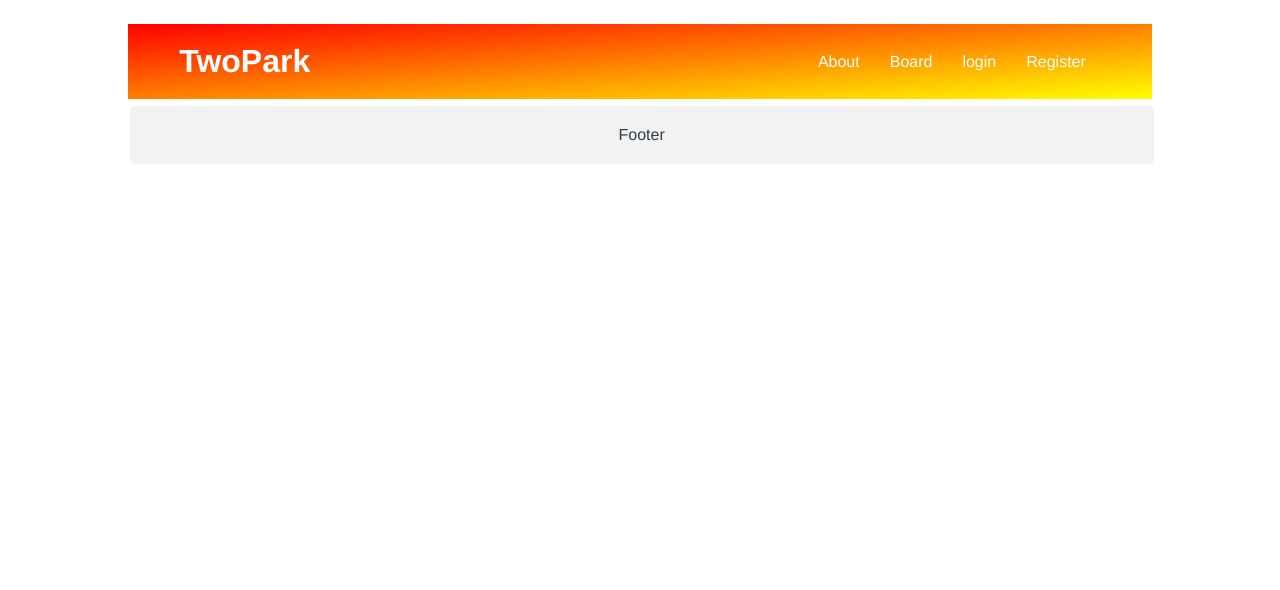
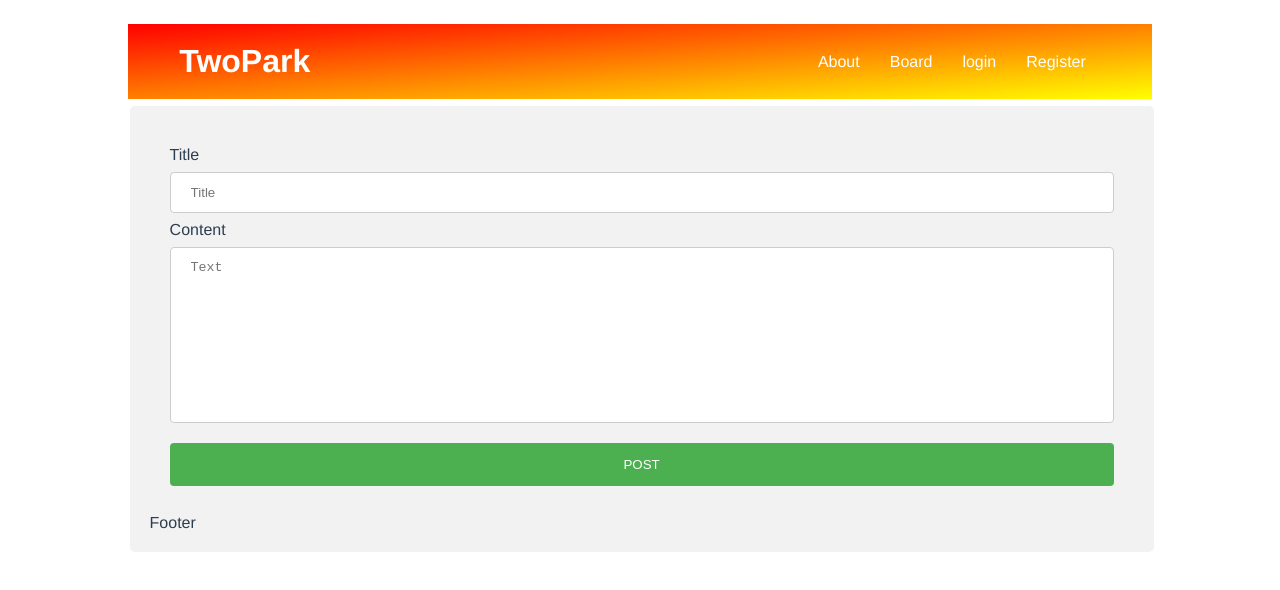
Before and after one commit to Dyrandy/TwoPark, a Vue app in the folder tp_frontend/: page /boardWrite in a window 1280 px wide. Shown: the top 590 px of the page. Built offline with nearby package versions, Linux system fonts and the light colour scheme.

Commit message:
Modified boardList.vue by adding links, search bar and write button. Made boardWrite.vue. Added routers and fixed variable names ex) userinfo -> userInfo.

```diff
--- a/tp_frontend/src/App.vue
+++ b/tp_frontend/src/App.vue
@@ -1,7 +1,6 @@
 <template>
   <div id="app">
     <mainHeader></mainHeader>
-<!--    <boardList></boardList>-->
     <router-view></router-view>
     <mainFooter></mainFooter>
   </div>
@@ -11,15 +10,16 @@
   import mainHeader from './components/Header.vue';
   import mainFooter from './components/Footer.vue';
   import boardList from './components/board/boardList.vue';
-  import userinfo from './components/userinfo/userinfo';
-
+  import userInfo from './components/userInfo/userInfo';
+  import boardWrite from './components/board/boardWrite';
 
 export default {
   components: {
       'mainHeader': mainHeader,
       'mainFooter': mainFooter,
       'boardList': boardList,
-      'userinfo' : userinfo
+      'userInfo' : userInfo,
+      'boardWrite': boardWrite
   }
 }
 </script>
@@ -29,7 +29,7 @@ export default {
   font-family: 'Avenir', Helvetica, Arial, sans-serif;
   -webkit-font-smoothing: antialiased;
   -moz-osx-font-smoothing: grayscale;
-  text-align: center;
+  /*text-align: center;*/
   color: #2c3e50;
   margin-top: 60px;
 }
--- a/tp_frontend/src/components/board/boardList.vue
+++ b/tp_frontend/src/components/board/boardList.vue
@@ -1,25 +1,37 @@
 <template>
-  <table class="boardTable">
-    <tr class="tableHead">
+  <div>
+    <table class="boardTable">
+      <tr class="tableHead">
         <th class="num">NUM</th>
         <th class="title">TITLE</th>
         <th class="madeBy"> MADE BY</th>
         <th class="date">DATE</th>
-    </tr>
+      </tr>
 
-    <tr class="tableAttribute">
-      <a href="#"><td class="num">Num</td></a>
-      <td class="title"><a href="#">Title</a></td>
-      <td class="madeBy"><a href="#">Made By</a></td>
-      <td class="date"><a href="#">Date</a></td>
-    </tr>
-  </table>
+      <tr class="tableAttribute" id="row1" onclick="window.location='/1';">
+        <td class="num">Num</td>
+        <td class="title">Title</td>
+        <td class="madeBy">Made By</td>
+        <td class="date">Date</td>
+      </tr>
+    </table>
+
+    <form method="GET" action="" class="search">
+      <input type="text" name="search" />
+      <input type="submit" value="search"/>
+    </form>
+    <button class="write" onclick="window.location='./boardWrite';">
+      write
+    </button>
+  </div>
 </template>
-.
+
+
 <script>
     export default {
         name: "boardList"
     }
+
 </script>
 
 <style scoped>
@@ -39,15 +51,14 @@
   table.boardTable a{
     display: block;
     text-decoration: none;
+    width: 100%;
   }
 
-  table.boardTable tr a:hover{
+  #row1:hover{
     background-color: orangered;
-    color: white;
   }
 
   tr.tableHead {
-    /*background-color: #82E000;*/
     background-image: linear-gradient(to bottom right, orangered, yellow);
   }
   th{
@@ -70,4 +81,20 @@
   .date{
     width: 20%;
   }
+
+  .write{
+    margin-top: 2%;
+    margin-bottom: 5%;
+    /*margin-left: 80%;*/
+    border-radius: 5px;
+    background-color: orangered;
+    color: white;
+    padding: 8px;
+
+  }
+
+  .search{
+    padding-top: 2%;
+    text-align: center;
+  }
 </style>
--- /dev/null
+++ b/tp_frontend/src/components/board/boardWrite.vue
@@ -0,0 +1,64 @@
+<template>
+  <div class="posting">
+    <form action="" method="POST">
+      <label>Title</label><br>
+      <input type="text" placeholder="Title">
+      <br>
+      <label>Content</label><br>
+      <textarea placeholder="Text" maxlength="1000" rows=10></textarea>
+      <br>
+      <input type="submit" value="POST">
+    </form>
+  </div>
+</template>
+
+<script>
+    export default {
+        name: "boardWrite.vue"
+    }
+</script>
+
+<style scoped>
+  input[type=text], select{
+    width: 100%;
+    padding: 12px 20px;
+    margin: 8px 0;
+    display: inline-block;
+    border: 1px solid #ccc;
+    border-radius: 4px;
+    box-sizing: border-box;
+  }
+  textarea{
+    width: 100%;
+    padding: 12px 20px;
+    margin: 8px 0;
+    display: inline-block;
+    border: 1px solid #ccc;
+    border-radius: 4px;
+    box-sizing: border-box;
+    resize: none;
+  }
+  input[type=submit] {
+    width: 100%;
+    background-color: #4CAF50;
+    color: white;
+    padding: 14px 20px;
+    margin: 8px 0;
+    border: none;
+    border-radius: 4px;
+    cursor: pointer;
+  }
+  body{
+    padding-left: 10%;
+    padding-right: 10%;
+    /* text-align: center; */
+  }
+  input[type=submit]:hover {
+    background-color: #45a049;
+  }
+  .posting {
+    border-radius: 5px;
+    background-color: #f2f2f2;
+    padding: 20px;
+  }
+</style>
--- a/tp_frontend/src/router/index.js
+++ b/tp_frontend/src/router/index.js
@@ -1,10 +1,11 @@
 import Vue from 'vue'
 import Router from 'vue-router'
-import boardList from '@/components/board/boardList.vue'
-import register from '@/components/register/register.vue'
-import userinfo from "../components/userinfo/userinfo";
+import boardList from '../components/board/boardList'
+import register from '../components/register/register'
+import userInfo from "../components/userInfo/userInfo"
+import boardWrite from '../components/board/boardWrite'
 
-Vue.use(Router)
+Vue.use(Router);
 
 export default new Router({
   mode: 'history',
@@ -15,14 +16,19 @@ export default new Router({
       component: boardList
     },
     {
+      path: '/boardWrite',
+      name: 'boardWrite',
+      component: boardWrite
+    },
+    {
       path: '/register',
       name: 'register',
       component: register
     },
     {
-      path: '/userinfo',
-      name: 'userinfo',
-      component : userinfo
+      path: '/userInfo',
+      name: 'userInfo',
+      component : userInfo
     }
   ]
 })
```
Also changed, not shown: tp_frontend/src/components/userInfo/userInfo.vue (renamed from tp_frontend/src/components/userinfo/userinfo.vue).
